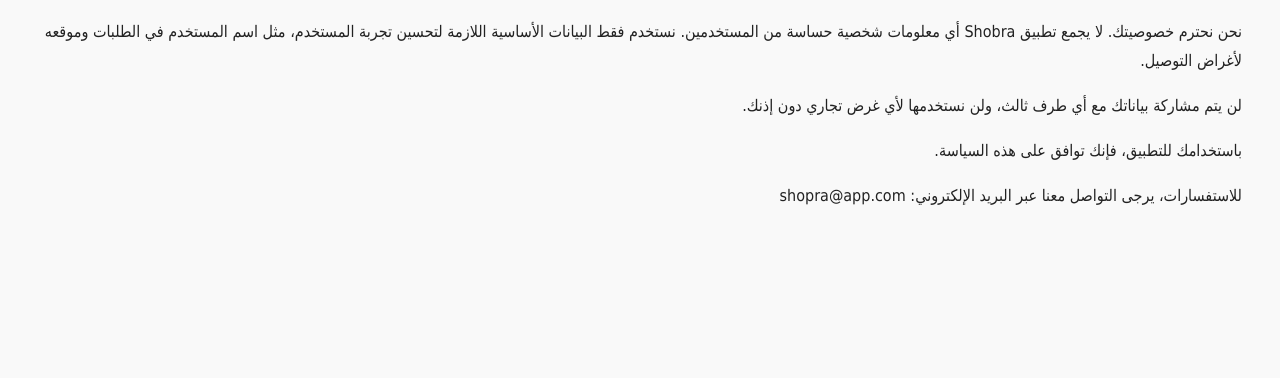
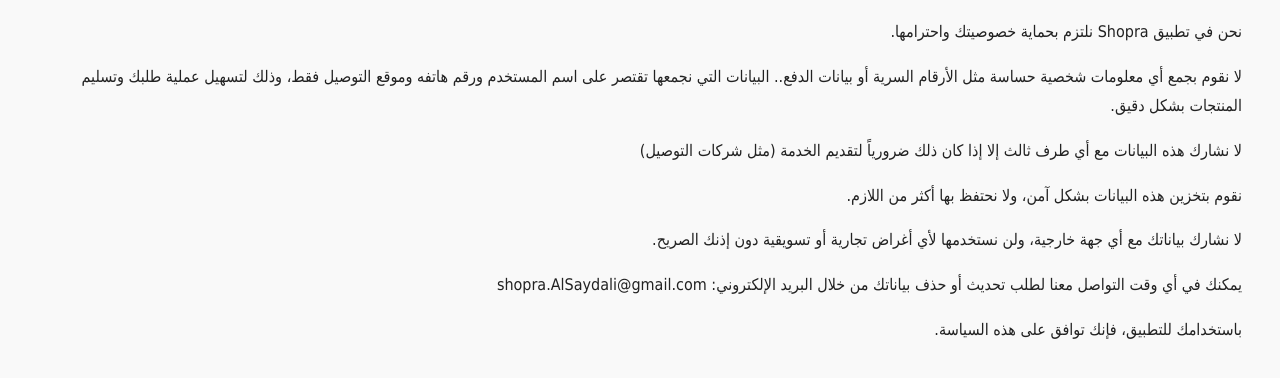
Before and after one commit to Shopra1/shopra-policy, a plain HTML site: page index.html in a window 1280 px wide. Shown: the part 120-498 px from the top of the page. Drawn offline with Linux system fonts and the light colour scheme.

Commit message:
Update index.html

```diff
--- a/index.html
+++ b/index.html
@@ -2,7 +2,7 @@
 <html lang="ar" dir="rtl">
 <head>
   <meta charset="UTF-8" />
-  <title>سياسة الخصوصية - Shobra</title>
+  <title>سياسة الخصوصية - shopra</title>
   <style>
     body {
       font-family: Tahoma, Arial, sans-serif;
@@ -18,9 +18,12 @@
 </head>
 <body>
   <h1>سياسة الخصوصية</h1>
-  <p>نحن نحترم خصوصيتك. لا يجمع تطبيق Shobra أي معلومات شخصية حساسة من المستخدمين. نستخدم فقط البيانات الأساسية اللازمة لتحسين تجربة المستخدم، مثل اسم المستخدم في الطلبات وموقعه لأغراض التوصيل.</p>
-  <p>لن يتم مشاركة بياناتك مع أي طرف ثالث، ولن نستخدمها لأي غرض تجاري دون إذنك.</p>
+  <p>نحن في تطبيق Shopra نلتزم بحماية خصوصيتك واحترامها.</p>
+  <p>لا نقوم بجمع أي معلومات شخصية حساسة مثل الأرقام السرية أو بيانات الدفع.. البيانات التي نجمعها تقتصر على اسم المستخدم ورقم هاتفه وموقع التوصيل فقط، وذلك لتسهيل عملية طلبك وتسليم المنتجات بشكل دقيق.</p>
+  <p>لا نشارك هذه البيانات مع أي طرف ثالث إلا إذا كان ذلك ضرورياً لتقديم الخدمة (مثل شركات التوصيل)</p>
+  <p>نقوم بتخزين هذه البيانات بشكل آمن، ولا نحتفظ بها أكثر من اللازم.</p>
+  <p>لا نشارك بياناتك مع أي جهة خارجية، ولن نستخدمها لأي أغراض تجارية أو تسويقية دون إذنك الصريح.</p>
+  <p>يمكنك في أي وقت التواصل معنا لطلب تحديث أو حذف بياناتك من خلال البريد الإلكتروني: shopra.AlSaydali@gmail.com</p>
   <p>باستخدامك للتطبيق، فإنك توافق على هذه السياسة.</p>
-  <p>للاستفسارات، يرجى التواصل معنا عبر البريد الإلكتروني: shopra@app.com</p>
 </body>
 </html>
```
